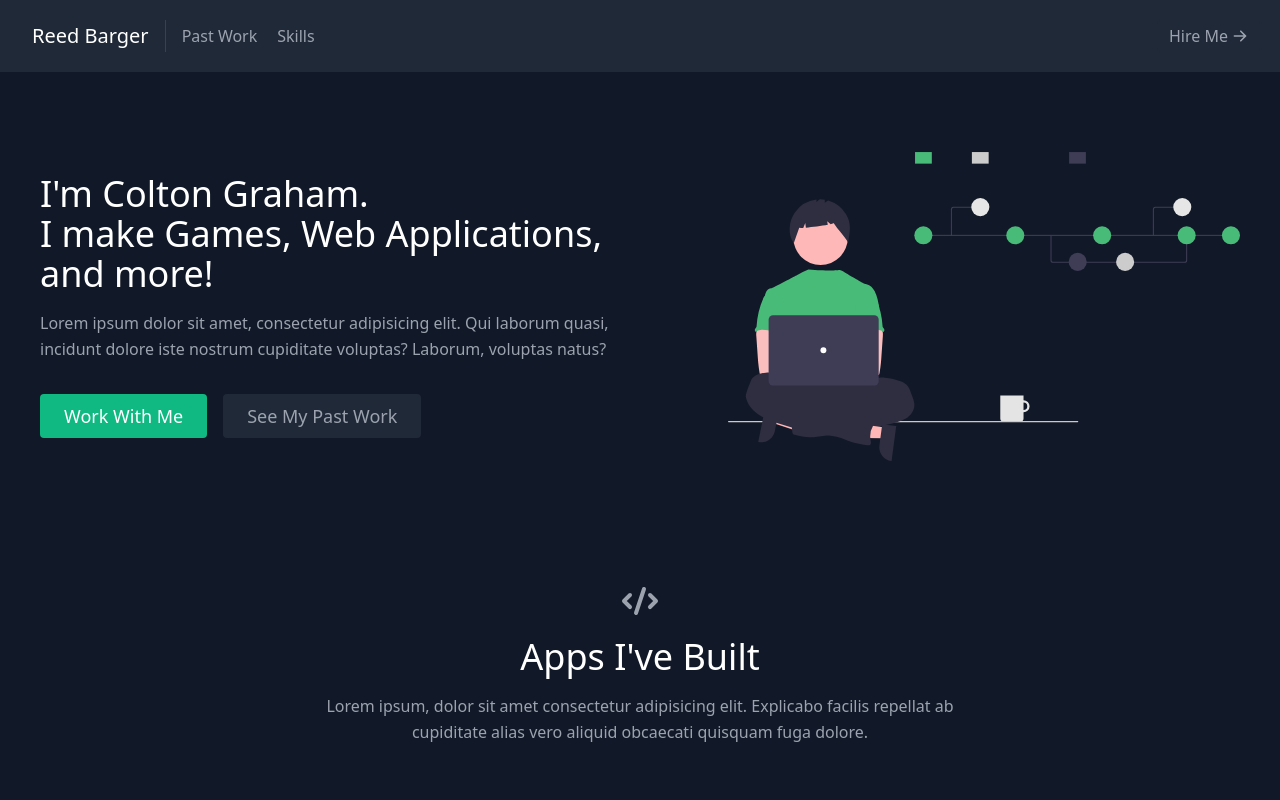
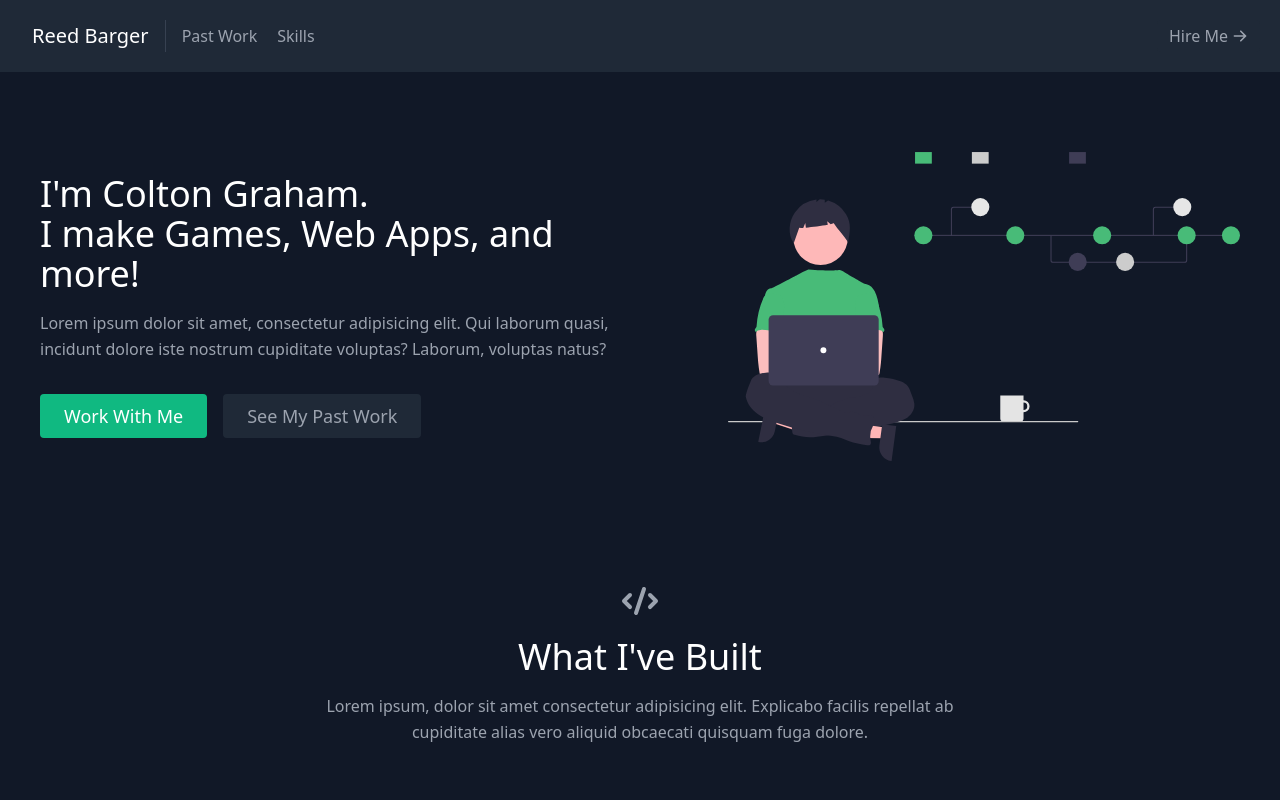
Before and after one commit to ColtonCGraham/CGPortfolio, a React (Create React App) app: page / in a window 1280 px wide. Shown: the top 800 px of the page. Built offline with nearby package versions, Linux system fonts and the light colour scheme.

Commit message:
more about

```diff
--- a/src/components/About.js
+++ b/src/components/About.js
@@ -7,7 +7,7 @@ export default function About() {
         <div className="lg:flex-grow md:w-1/2 lg:pr-24 md:pr-16 flex flex-col md:items-start md:text-left mb-16 md:mb-0 items-center text-center">
           <h1 className="title-font sm:text-4xl text-3xl mb-4 font-medium text-white">
             I'm Colton Graham.
-            <br className="hidden lg:inline-block" />I make Games, Web Applications, and more!
+            <br className="hidden lg:inline-block" />I make Games, Web Apps, and more!
           </h1>
           <p className="mb-8 leading-relaxed">
             Lorem ipsum dolor sit amet, consectetur adipisicing elit. Qui
--- a/src/components/Projects.js
+++ b/src/components/Projects.js
@@ -10,7 +10,7 @@ export default function Projects() {
         <div className="flex flex-col w-full mb-20">
           <CodeIcon className="mx-auto inline-block w-10 mb-4" />
           <h1 className="sm:text-4xl text-3xl font-medium title-font mb-4 text-white">
-            Apps I've Built
+            What I've Built
           </h1>
           <p className="lg:w-2/3 mx-auto leading-relaxed text-base">
             Lorem ipsum, dolor sit amet consectetur adipisicing elit. Explicabo
```
